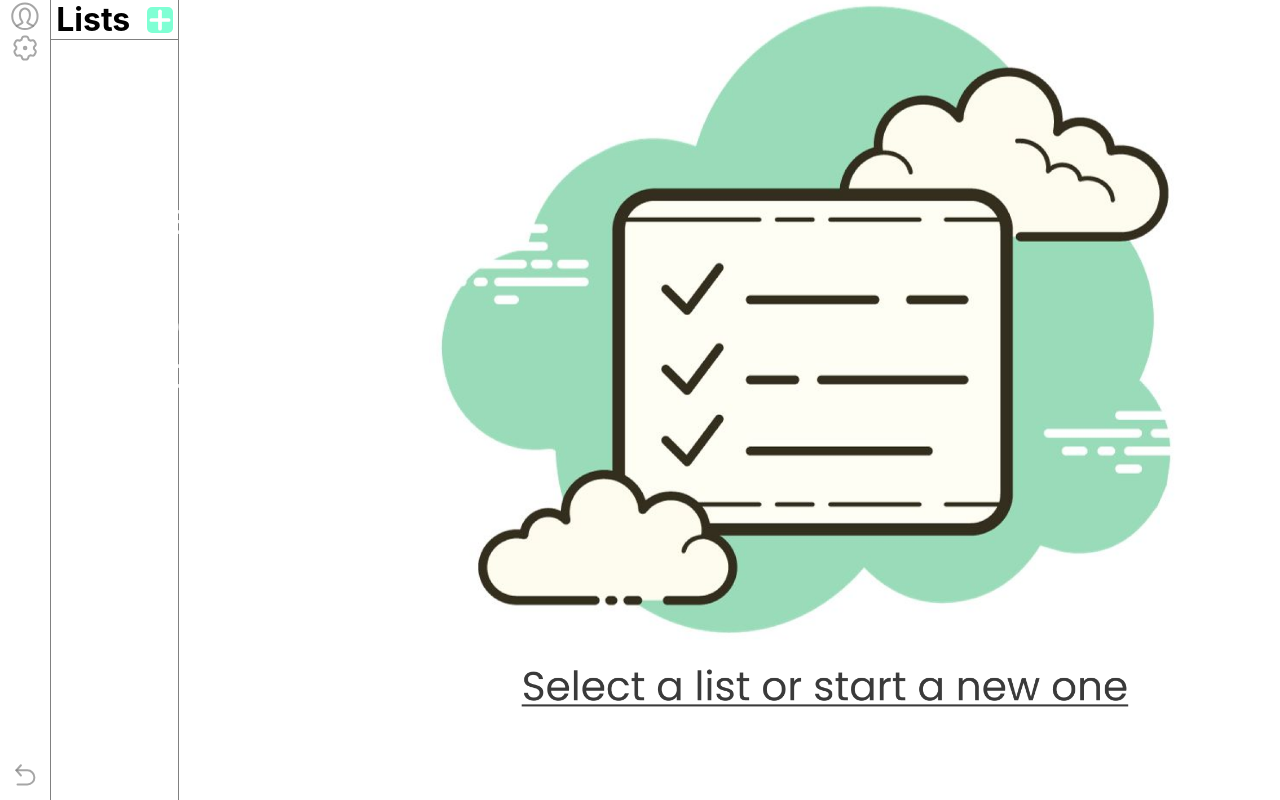
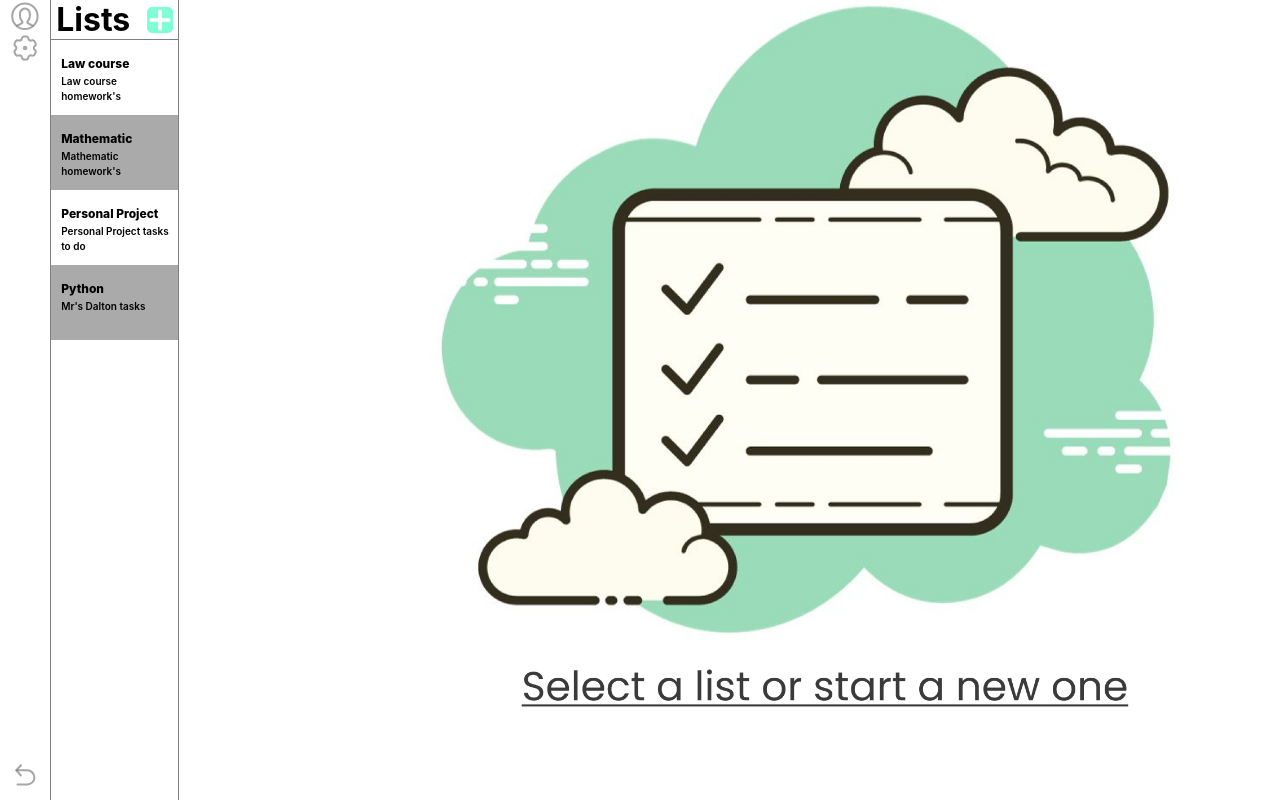
Before and after one commit to Lucas-Cunhaa/ToDo-List-Project, a React (Vite) app in the folder my-vue-app/: page /home in a window 1280 px wide. Built offline with nearby package versions, Linux system fonts and the light colour scheme.

Commit message:
Adding the stlye of the side bar list

```diff
--- /dev/null
+++ b/my-vue-app/src/Css/list.css
@@ -0,0 +1,37 @@
+*{
+    margin: 0;
+    padding: 0;
+    box-sizing: border-box;
+
+}
+:root {
+    --page-default-color : rgb(18, 218, 158);
+    --gray-default-color : rgb(170, 170, 170);
+}
+.list-section{
+    width: 100%;
+    display: flex;
+    flex-direction: column;
+    align-items: left;
+    height: 75px;
+    cursor: pointer;
+}
+.list-section:hover{
+    padding: 3px;
+    transition: 0.5;
+    background-color: var(--page-default-color);
+}
+.background-gray {
+    background-color: var(--gray-default-color);
+}
+.list-name{
+    font-size: 12px;
+    color : black;
+    font-weight: 800;
+}
+.list-description {
+    font-size: 10px;
+    color : black;
+    font-weight: 600;
+    margin: -15px 0 0 10px;
+}
--- a/my-vue-app/src/components/Lists.tsx
+++ b/my-vue-app/src/components/Lists.tsx
@@ -1,5 +1,7 @@
+import "../Css/list.css";
+
 interface List {
-  id: string;
+  id: number;
   title: string;
   description: string;
 }
@@ -7,28 +9,51 @@ interface List {
 const Lists = () => {
   const lists: List[] = [
     {
-      id: "1",
+      id: 1,
       title: "Law course",
       description: "Law course homework's",
     },
     {
-      id: "2",
+      id: 2,
       title: "Mathematic",
       description: "Mathematic homework's",
     },
     {
-      id: "3",
+      id: 3,
       title: "Personal Project",
       description: "Personal Project tasks to do",
     },
+    {
+      id: 4,
+      title: "Python",
+      description: "Mr's Dalton tasks",
+    },
   ];
 
+  const isPar = (id: number) => {
+    if (id % 2 === 0) {
+      return true;
+    } else {
+      return false;
+    }
+  };
   return (
     <>
       {lists.map(({ id, title, description }: List) => (
-        <div className="list-section" key={id}>
-          <h2 className="list-name">{title}</h2>
-          <h3 className="list-description">{description}</h3>
+        <div key={id}>
+          {isPar(id) && <div className="list-section background-gray">
+            <div className="list-section" key={id}>
+            <h2 className="list-name">{title}</h2>
+            <h3 className="list-description">{description}</h3>
+          </div>
+           </div>
+           }
+           {!isPar(id) && <div className="list-section" key={id}>
+            <h2 className="list-name">{title}</h2>
+            <h3 className="list-description">{description}</h3>
+          </div>
+          }
+
         </div>
       ))}
     </>
```
